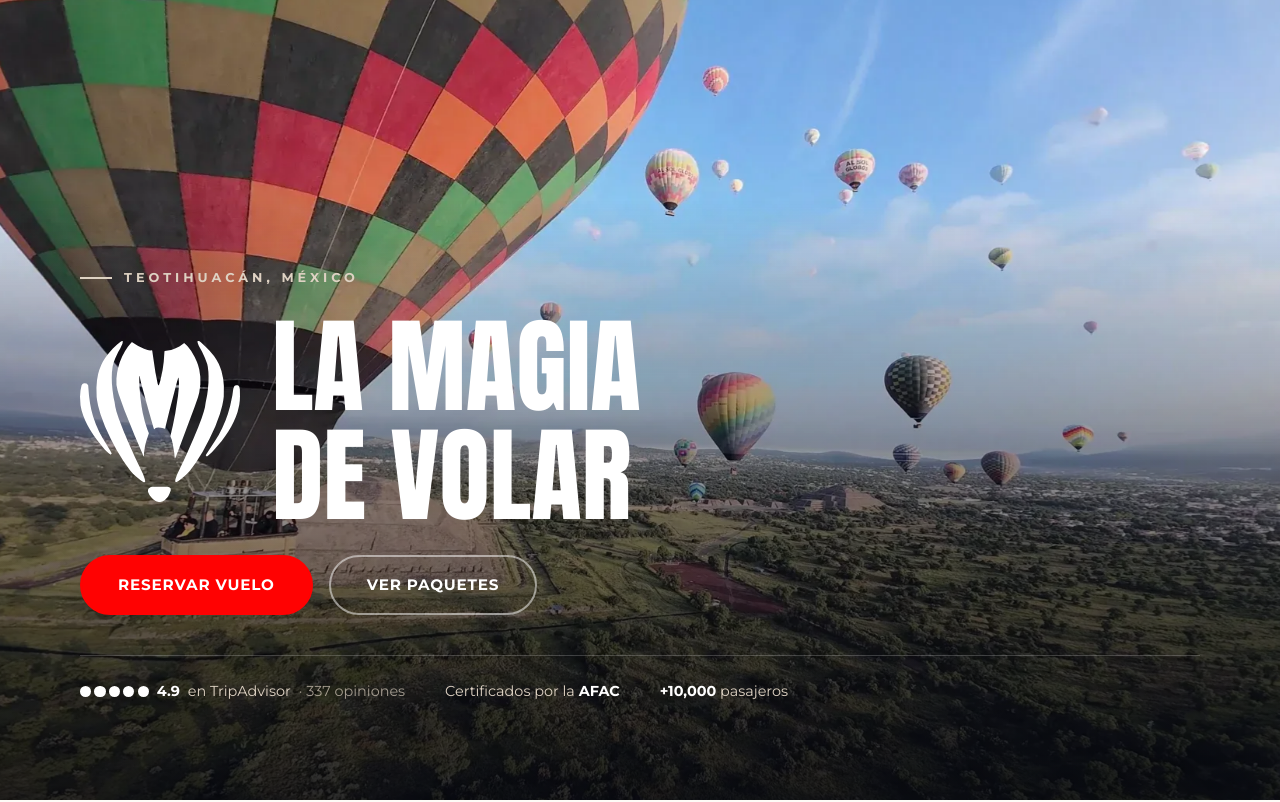
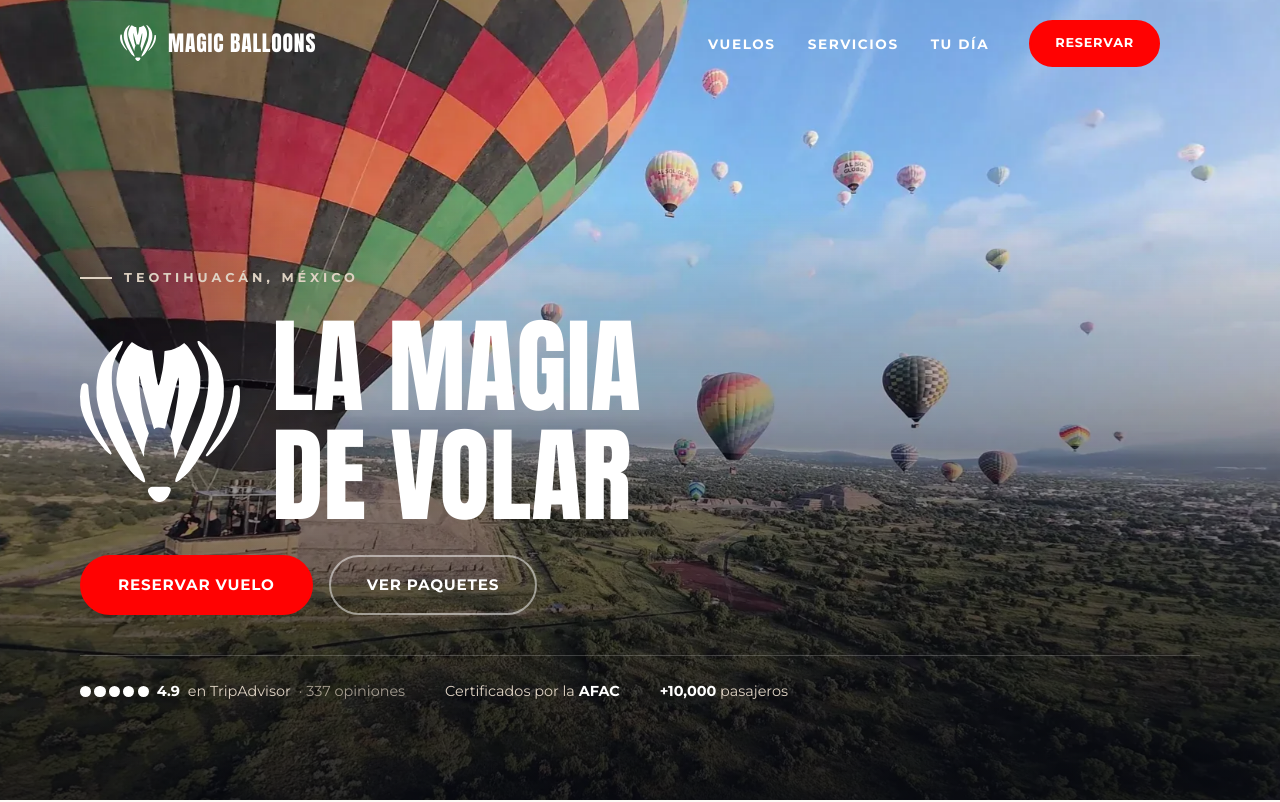
Before and after one commit to MortalSecond/magicballoons-frontend, an Angular app: page / in a window 1280 px wide. Shown: the top 802 px of the page. Built offline with nearby package versions, Linux system fonts and the light colour scheme.

Commit message:
Add a navbar.

```diff
--- a/src/app/app.html
+++ b/src/app/app.html
@@ -1 +1,3 @@
+<app-navbar />
+
 <router-outlet />
--- a/src/app/app.ts
+++ b/src/app/app.ts
@@ -1,9 +1,10 @@
 import { ChangeDetectionStrategy, Component } from '@angular/core';
 import { RouterOutlet } from '@angular/router';
+import { Navbar } from './shared/components/navbar/navbar';
 
 @Component({
     selector: 'app-root',
-    imports: [RouterOutlet],
+    imports: [RouterOutlet, Navbar],
     templateUrl: './app.html',
     styleUrl: './app.css',
     changeDetection: ChangeDetectionStrategy.OnPush
--- /dev/null
+++ b/src/app/shared/components/navbar/navbar.css
@@ -0,0 +1,222 @@
+/* Navbar: transparent over the hero, solid once the page scrolls. */
+
+.navbar{
+    position: fixed;
+    top: 0;
+    left: 0;
+    right: 0;
+    z-index: 100;
+
+    color: white;
+
+    border-bottom: solid 1px transparent;
+
+    transition: background-color 0.3s, border-color 0.3s, backdrop-filter 0.3s;
+}
+
+.navbar--scrolled,
+.navbar--open{
+    border-bottom-color: rgba(255, 255, 255, 0.08);
+    background-color: rgba(11, 14, 26, 0.85);
+    backdrop-filter: blur(12px);
+}
+
+.navbar__inner{
+    display: flex;
+    align-items: center;
+    justify-content: space-between;
+    gap: 2rem;
+
+    max-width: 75rem;
+    margin: 0 auto;
+    padding: 1.25rem 5rem;
+
+    transition: padding 0.3s;
+}
+
+.navbar--scrolled .navbar__inner{
+    padding-top: 0.75rem;
+    padding-bottom: 0.75rem;
+}
+
+/* Brand */
+
+.navbar__brand{
+    display: flex;
+    align-items: center;
+    gap: 0.75rem;
+}
+
+.brand__logo{
+    width: 2.25rem;
+    height: 2.25rem;
+
+    filter: var(--toWhite);
+}
+
+.brand__name{
+    font-family: var(--displayFont);
+    font-size: 1.35rem;
+    letter-spacing: 0.05rem;
+    text-transform: uppercase;
+}
+
+/* Menu */
+
+.navbar__menu{
+    display: flex;
+    align-items: center;
+    gap: 2.5rem;
+}
+
+.menu__links{
+    display: flex;
+    align-items: center;
+    gap: 2rem;
+}
+
+.menu__link{
+    position: relative;
+
+    font-size: 0.85rem;
+    font-weight: 700;
+    letter-spacing: 0.1rem;
+    text-transform: uppercase;
+}
+
+.menu__link::after{
+    content: '';
+    position: absolute;
+    left: 0;
+    right: 0;
+    bottom: -0.35rem;
+
+    height: 2px;
+
+    background-color: var(--red);
+    scale: 0 1;
+    transform-origin: left;
+
+    transition: scale 0.25s cubic-bezier(0.22, 1, 0.36, 1);
+}
+
+.menu__link:hover::after{
+    scale: 1 1;
+}
+
+.navbar__cta{
+    font-size: 0.8rem;
+
+    padding: 0.7rem 1.5rem;
+}
+
+/* Toggle, mobile only. The three bars fold into an X while open. */
+
+.navbar__toggle{
+    display: none;
+    flex-direction: column;
+    justify-content: center;
+    gap: 0.35rem;
+
+    width: 2.75rem;
+    height: 2.75rem;
+    padding: 0.6rem;
+
+    border: solid 1px rgba(255, 255, 255, 0.3);
+    border-radius: 50%;
+    background-color: transparent;
+}
+
+.toggle__bar{
+    display: block;
+    height: 2px;
+
+    background-color: white;
+
+    transition: rotate 0.25s, translate 0.25s, opacity 0.25s;
+}
+
+.navbar--open .toggle__bar:nth-child(1){
+    translate: 0 calc(0.35rem + 2px);
+    rotate: 45deg;
+}
+
+.navbar--open .toggle__bar:nth-child(2){
+    opacity: 0;
+}
+
+.navbar--open .toggle__bar:nth-child(3){
+    translate: 0 calc(-0.35rem - 2px);
+    rotate: -45deg;
+}
+
+/* ============================================================
+                    MOBILE RESPONSIVE ADDITIONS
+   ============================================================ */
+
+@media (max-width: 900px){
+    .navbar__inner{
+        padding: 1rem 1.5rem;
+    }
+
+    .navbar--scrolled .navbar__inner{
+        padding-top: 0.75rem;
+        padding-bottom: 0.75rem;
+    }
+
+    .navbar__toggle{
+        display: flex;
+    }
+
+    /* The menu drops below the bar. It is moved out of view and made
+       invisible rather than removed, so the links stay in the HTML. */
+    .navbar__menu{
+        flex-direction: column;
+        align-items: stretch;
+        gap: 1.5rem;
+
+        position: absolute;
+        top: 100%;
+        left: 0;
+        right: 0;
+        padding: 1.5rem;
+
+        background-color: rgba(11, 14, 26, 0.97);
+
+        opacity: 0;
+        translate: 0 -0.75rem;
+        visibility: hidden;
+
+        transition: opacity 0.25s, translate 0.25s, visibility 0s 0.25s;
+    }
+
+    .navbar--open .navbar__menu{
+        opacity: 1;
+        translate: 0 0;
+        visibility: visible;
+
+        transition: opacity 0.25s, translate 0.25s, visibility 0s;
+    }
+
+    .menu__links{
+        flex-direction: column;
+        align-items: stretch;
+        gap: 0;
+    }
+
+    .menu__link{
+        display: block;
+        padding: 1rem 0;
+        border-bottom: solid 1px rgba(255, 255, 255, 0.1);
+
+        font-size: 1rem;
+    }
+
+    .menu__link::after{
+        display: none;
+    }
+
+    .navbar__cta{
+        padding: 1rem;
+    }
+}
--- /dev/null
+++ b/src/app/shared/components/navbar/navbar.html
@@ -0,0 +1,30 @@
+<header class="navbar" [class.navbar--scrolled]="isScrolled()" [class.navbar--open]="isOpen()">
+    <div class="navbar__inner">
+        <a class="navbar__brand" href="/#inicio" (click)="close()">
+            <img class="brand__logo" src="/icons/magicballoons-logo.svg" alt="" width="36" height="36">
+            <span class="brand__name">Magic Balloons</span>
+        </a>
+
+        <nav class="navbar__menu" id="navbar-menu" aria-label="Principal">
+            <ul class="menu__links">
+                @for (link of links; track link.href)
+                {
+                    <li><a class="menu__link" [href]="link.href" (click)="close()">{{ link.label }}</a></li>
+                }
+            </ul>
+
+            <a class="button navbar__cta" [href]="contact.booking" (click)="close()">Reservar</a>
+        </nav>
+
+        <button class="navbar__toggle"
+                type="button"
+                aria-controls="navbar-menu"
+                [attr.aria-expanded]="isOpen()"
+                [attr.aria-label]="isOpen() ? 'Cerrar menú' : 'Abrir menú'"
+                (click)="toggle()">
+            <span class="toggle__bar"></span>
+            <span class="toggle__bar"></span>
+            <span class="toggle__bar"></span>
+        </button>
+    </div>
+</header>
--- /dev/null
+++ b/src/app/shared/components/navbar/navbar.ts
@@ -0,0 +1,52 @@
+import { Component, DestroyRef, afterNextRender, inject, signal } from '@angular/core';
+import { CONTACT } from '../../../data/contact.data';
+
+@Component({
+    imports: [],
+    selector: 'app-navbar',
+    styleUrl: './navbar.css',
+    templateUrl: './navbar.html',
+})
+export class Navbar
+{
+    protected readonly contact = CONTACT;
+    protected readonly links = [
+        { href: '/#vuelos', label: 'Vuelos' },
+        { href: '/#servicios', label: 'Servicios' },
+        { href: '/#experiencia', label: 'Tu día' }
+    ];
+
+    // === STATE ===
+
+    protected readonly isScrolled = signal(false);
+    protected readonly isOpen = signal(false);
+
+    constructor()
+    {
+        const destroyRef = inject(DestroyRef);
+
+        // window only exists in the browser, never while prerendering.
+        afterNextRender(() =>
+        {
+            // Setting the same boolean again notifies nothing, so this only
+            // re-renders when the threshold is actually crossed.
+            const onScroll = () => this.isScrolled.set(window.scrollY > 40);
+
+            onScroll();
+            window.addEventListener('scroll', onScroll, { passive: true });
+            destroyRef.onDestroy(() => window.removeEventListener('scroll', onScroll));
+        });
+    }
+
+    // === METHODS ===
+
+    protected toggle(): void
+    {
+        this.isOpen.set(!this.isOpen());
+    }
+
+    protected close(): void
+    {
+        this.isOpen.set(false);
+    }
+}
--- a/src/styles.css
+++ b/src/styles.css
@@ -57,6 +57,8 @@
 
 html{
     scroll-behavior: smooth;
+    /* Anchored sections land below the fixed navbar, not underneath it. */
+    scroll-padding-top: 4.5rem;
 }
 
 body{
```
Also changed, not shown: 1 other file (tests, documents, lock files or other folders).
